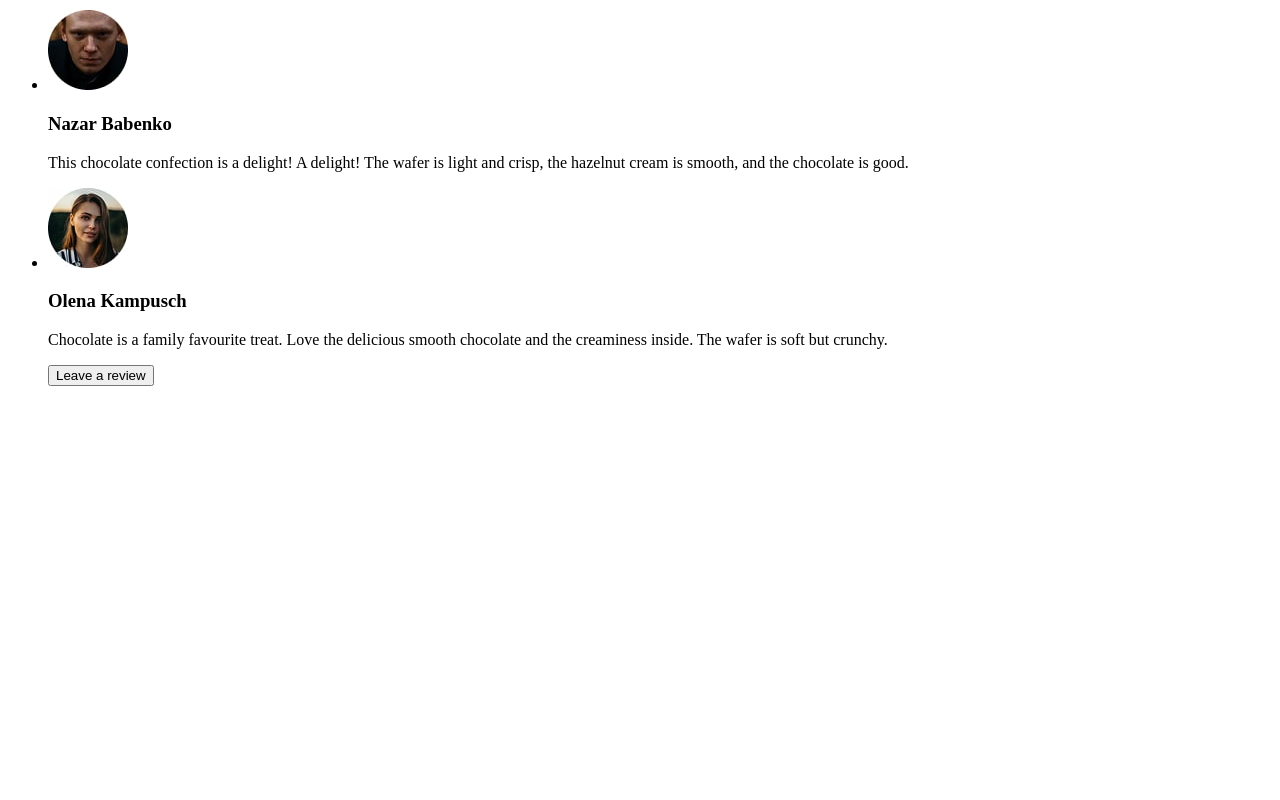
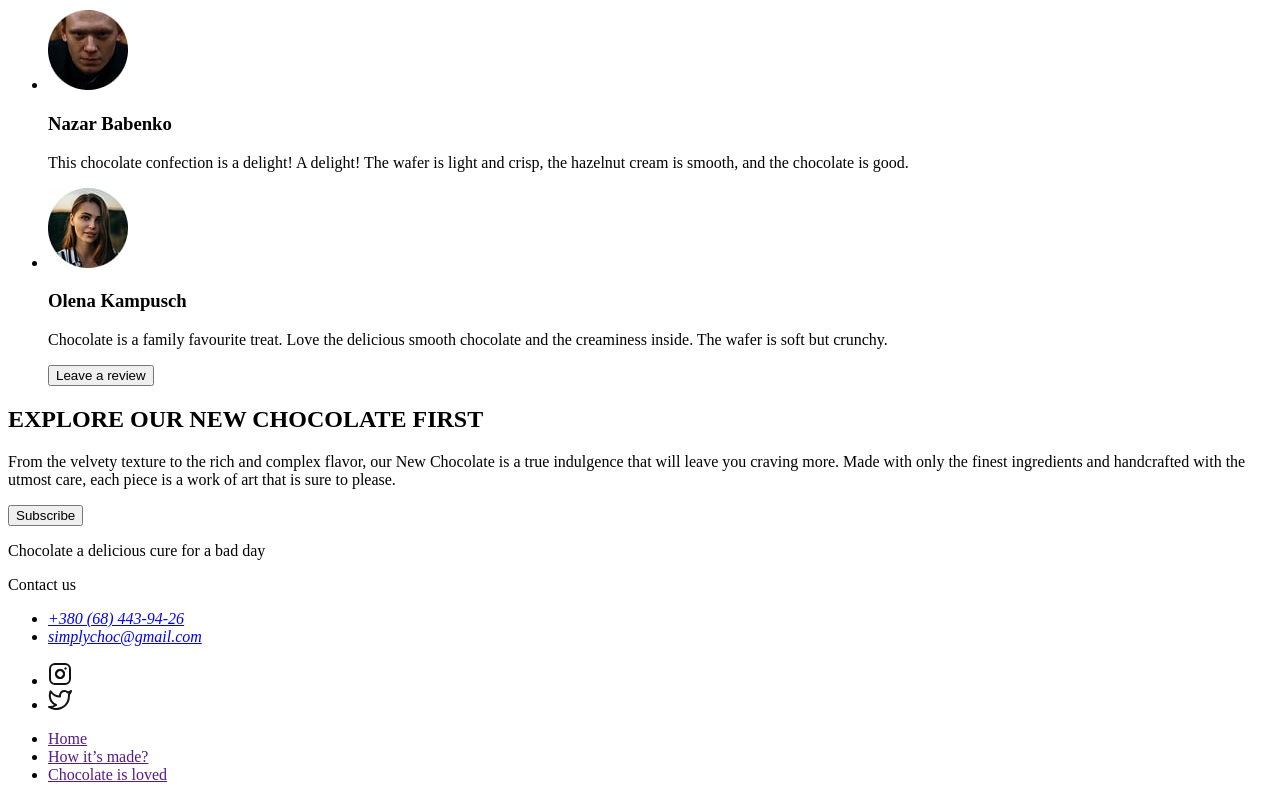
Before and after one commit to KovalNatali/SIMPLY-CHOCOLATE, a website: page index.html in a window 1280 px wide. Shown: the part 6180-6980 px from the top of the page. Before the commit the page ends 6582 px from the top, so only its background shows below. Drawn offline with Linux system fonts and the light colour scheme; files whose address does not match are found by name.

Commit message:
add footer

```diff
--- a/index.html
+++ b/index.html
@@ -312,7 +312,58 @@
           <button type="button">Leave a review</button>
         </ul>
       </section>
+      <section>
+        <h2>EXPLORE OUR NEW CHOCOLATE FIRST</h2>
+        <p>
+          From the velvety texture to the rich and complex flavor, our New
+          Chocolate is a true indulgence that will leave you craving more. Made
+          with only the finest ingredients and handcrafted with the utmost care,
+          each piece is a work of art that is sure to please.
+        </p>
+        <button type="button">Subscribe</button>
+      </section>
     </main>
-    <footer></footer>
+    <footer>
+      <p>Chocolate a delicious cure for a bad day</p>
+      <p>Contact us</p>
+      <address>
+        <ul>
+          <li>
+            <a href="tel:+380684439426" target="_blank">+380 (68) 443-94-26</a>
+          </li>
+          <li>
+            <a href="mailto:simplychoc@gmail.com" target="_blank"
+              >simplychoc@gmail.com</a
+            >
+          </li>
+        </ul>
+      </address>
+      <ul>
+        <li>
+          <a href="" target="_blank"
+            ><img
+              src="./images/instagram.svg"
+              alt="icon"
+              rel="noopener noreferrer nofollow"
+          /></a>
+        </li>
+        <li>
+          <a href="" target="_blank"
+            ><img
+              src="./images/Vector.svg"
+              alt="icon"
+              target="_blank"
+              rel="noopener noreferrer nofollow"
+          /></a>
+        </li>
+      </ul>
+      <nav>
+        <ul>
+          <li><a href="">Home</a></li>
+          <li><a href="">How it’s made?</a></li>
+          <li><a href="">Chocolate is loved</a></li>
+        </ul>
+      </nav>
+    </footer>
   </body>
 </html>
```
